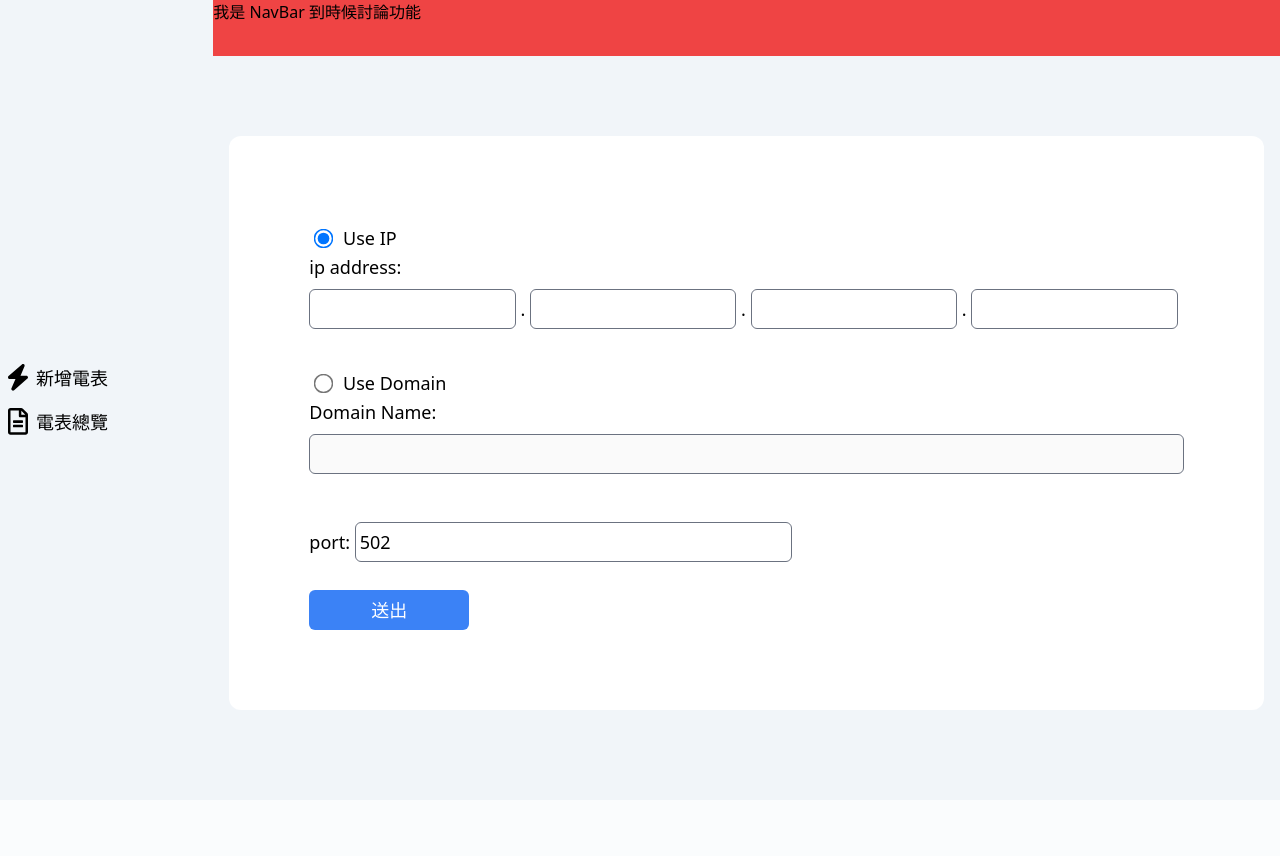
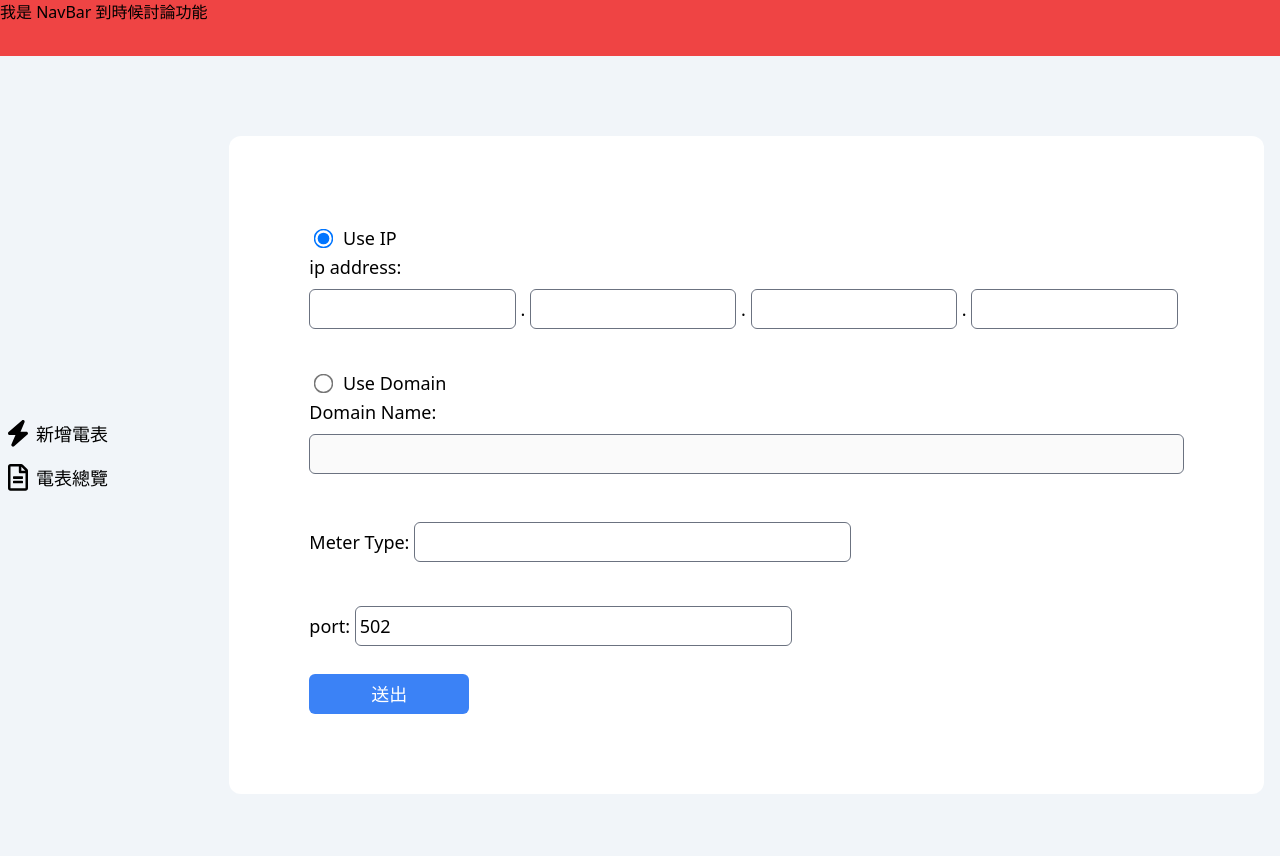
Before and after one commit to justindu1017/Third-PanelWebFE, a Flask app: page / in a window 1280 px wide. Before the commit the page ends 630 px from the top, so only its background shows below. Run offline with Flask 2, Linux system fonts and the light colour scheme.

Commit message:
finish adjusting UI

```diff
--- a/app.py
+++ b/app.py
@@ -32,9 +32,10 @@ async def getPost():
     else:
         ip = form["domainName"]
     port = form["port"]
-    values = {"ip": ip, "port": port}
+    meterType = form["meterType"]
+    values = {"ip": ip, "port": port, "meter_type": meterType}
     async with database as db:
-        query = "INSERT INTO meters(ip, port) VALUES (:ip, :port)"
+        query = "INSERT INTO meters(ip, port, meter_type) VALUES (:ip, :port, :meter_type)"
         await db.execute(query=query, values=values)
         await db.disconnect()
     return redirect("/")
@@ -76,36 +77,6 @@ async def get_meter_list():
         q = queue.Queue()
         tmpStr = ""
         paramValues = {}
-        # SELECT * FROM meters WHERE ip like "%.168.%.82";
-
-        # if not selection == "none":
-        #     if not(ip1 or ip2 or ip3 or ip4):
-        #         pass
-        #     else:
-        #         tmpStr = " ip like :ip "
-        #         ipStr = ""
-        #         if ip1:
-        #             ipStr += (ip1)
-        #         else:
-        #             ipStr += "%"
-        #         ipStr += "."
-        #         if ip2:
-        #             ipStr += (ip2)
-        #         else:
-        #             ipStr += "%"
-        #         ipStr += "."
-        #         if ip3:
-        #             ipStr += (ip3)
-        #         else:
-        #             ipStr += "%"
-        #         ipStr += "."
-        #         if ip4:
-        #             ipStr += (ip4)
-        #         else:
-        #             ipStr += "%"
-        #         paramValues["ip"] = ipStr
-        #         q.put(tmpStr)
-        #         tmpStr = ""
 
         if not selection == "none":
             tmpStr = " ip like :ip "
--- a/static/css/style.css
+++ b/static/css/style.css
@@ -530,6 +530,10 @@ Ensure the default browser behavior of the `hidden` attribute.
   left: 0px;
 }
 
+.z-10 {
+  z-index: 10;
+}
+
 .z-50 {
   z-index: 50;
 }
@@ -574,6 +578,10 @@ Ensure the default browser behavior of the `hidden` attribute.
   margin-bottom: 2.5rem;
 }
 
+.mt-14 {
+  margin-top: 3.5rem;
+}
+
 .mt-20 {
   margin-top: 5rem;
 }
@@ -606,12 +614,12 @@ Ensure the default browser behavior of the `hidden` attribute.
   margin-bottom: 0.5rem;
 }
 
+.mb-4 {
+  margin-bottom: 1rem;
+}
+
 .mb-3 {
   margin-bottom: 0.75rem;
-}
-
-.mb-4 {
-  margin-bottom: 1rem;
 }
 
 .block {
@@ -684,10 +692,6 @@ Ensure the default browser behavior of the `hidden` attribute.
 
 .w-20 {
   width: 5rem;
-}
-
-.w-64 {
-  width: 16rem;
 }
 
 .max-w-4xl {
@@ -776,16 +780,6 @@ Ensure the default browser behavior of the `hidden` attribute.
   border-color: rgb(254 215 170 / var(--tw-border-opacity));
 }
 
-.border-l-orange-100 {
-  --tw-border-opacity: 1;
-  border-left-color: rgb(255 237 213 / var(--tw-border-opacity));
-}
-
-.border-l-orange-200 {
-  --tw-border-opacity: 1;
-  border-left-color: rgb(254 215 170 / var(--tw-border-opacity));
-}
-
 .border-opacity-100 {
   --tw-border-opacity: 1;
 }
@@ -863,10 +857,6 @@ Ensure the default browser behavior of the `hidden` attribute.
   padding: 0.25rem;
 }
 
-.p-3 {
-  padding: 0.75rem;
-}
-
 .py-2 {
   padding-top: 0.5rem;
   padding-bottom: 0.5rem;
@@ -921,10 +911,6 @@ Ensure the default browser behavior of the `hidden` attribute.
 
 .pb-5 {
   padding-bottom: 1.25rem;
-}
-
-.pb-4 {
-  padding-bottom: 1rem;
 }
 
 .text-left {
--- a/static/scripts/addMeter.js
+++ b/static/scripts/addMeter.js
@@ -150,8 +150,12 @@ function toggleModal() {
     newDiv.classList.add("text-2xl");
     modalDiv.appendChild(newDiv);
   }
-
   let newDiv = document.createElement("div");
+  newDiv.innerHTML =
+    "Meter Type: " + document.querySelector("#meterType").value;
+  newDiv.classList.add("text-2xl");
+  modalDiv.appendChild(newDiv);
+  newDiv = document.createElement("div");
   newDiv.innerHTML = "Port: " + document.querySelector("#port").value;
   newDiv.classList.add("text-2xl");
   modalDiv.appendChild(newDiv);
@@ -166,6 +170,10 @@ function checkValue() {
       if (ipVal == "" || ipVal.length > 3 || ipVal > 255) {
         msg += "請確認ip的第" + (index + 1) + "欄\n";
       }
+    }
+    const meterType = document.querySelector("#meterType").value;
+    if (meterType == "") {
+      msg += "請確認Meter Type\n";
     }
     const portVal = document.querySelector("#port").value;
     if (portVal.length > 5 || portVal > 65534 || portVal < 0 || portVal == "") {
--- a/templates/base.html
+++ b/templates/base.html
@@ -16,10 +16,13 @@
 
     {% block headAddOn%}{% endblock headAddOn%}
   </head>
-  <body class="bg-slate-100">
-    <div class="md:container mx-auto flex relative">
+  <body class="bg-slate-100 overflow-hidden">
+    <div class="w-full h-14 fixed top-0 bg-red-500 z-10">
+      <nav id="banner" class="mb-10">我是 NavBar 到時候討論功能</nav>
+    </div>
+    <div class="md:container mt-14 mx-auto flex relative h-full">
       <div class="w-1/5 overflow-hidden">
-        <div class="w-full h-screen">
+        <div class="w-full h-full">
           <ul class="flex flex-col justify-center h-full text-lg">
             <a href="/">
               <li class="flex hover:bg-slate-200 duration-75">
@@ -66,9 +69,6 @@
       </div>
 
       <div class="w-full h-screen overflow-hidden">
-        <div class="w-full h-14 block bg-red-500">
-          <nav id="banner" class="mb-10">我是 NavBar 到時候討論功能</nav>
-        </div>
         {% block content%}{% endblock content%}
       </div>
 
--- a/templates/index.html
+++ b/templates/index.html
@@ -96,6 +96,22 @@ headAddOn%}
           </div>
         </div>
       </div>
+      <div class="py-2 mb-5">
+        <label for="meterType">Meter Type:</label>
+        <input list="meterListEl" id="meterType" name="meterType"
+        class="px-1 w-1/2 number rounded-md border-gray-500 border-opacity-100 border mt-2 h-10"
+        />
+
+        <datalist id="meterListEl">
+            <option value="1">
+            <option value="2">
+            <option value="3">
+            <option value="4">
+            <option value="5">
+        </datalist>
+
+      </div>
+
       <div id="PortSec" class="py-2 mb-5">
         <span>port:</span>
         <input
@@ -156,7 +172,7 @@ headAddOn%}
           確認
         </button>
         <button
-          class="px-4 bg-transparent text-lg px-2 py-1 w-40  rounded-lg text-indigo-500 hover:bg-gray-100 hover:text-indigo-400 mr-2"
+          class="px-4 bg-transparent text-lg  py-1 w-40  rounded-lg text-indigo-500 hover:bg-gray-100 hover:text-indigo-400 mr-2"
           onclick="toggleModal()"
         >
           關閉
--- a/templates/nav.html
+++ b/templates/nav.html
@@ -222,13 +222,13 @@ src="{{ url_for('static', filename='scripts/meterListPre.js') }} "
         <!--Footer-->
         <div class="flex justify-end pt-2">
           <button
-            class="modal-close px-4 bg-indigo-500 p-3 rounded-lg text-white hover:bg-indigo-400"
+            class="modal-close  bg-indigo-500 text-lg px-2 py-1 w-40  mx-3 rounded-lg text-white hover:bg-indigo-400"
             type="submit" form="gotoForm"
           >
             確認
           </button>
           <button
-            class="px-4 bg-transparent p-3 rounded-lg text-indigo-500 hover:bg-gray-100 hover:text-indigo-400 mr-2"
+            class="px-4 bg-transparent text-lg  py-1 w-40  rounded-lg text-indigo-500 hover:bg-gray-100 hover:text-indigo-400 mr-2"
             onclick="toggleModal()"
           >
             關閉
--- /dev/null
+++ b/tester/exception.py
@@ -0,0 +1,2 @@
+class GetRegistersException(Exception):
+    pass
```
Also changed, not shown: ip.py (deleted, +0 -16 lines), tester/get_data.py (added, +21 -0 lines), tester/ip.py (added, +20 -0 lines).
